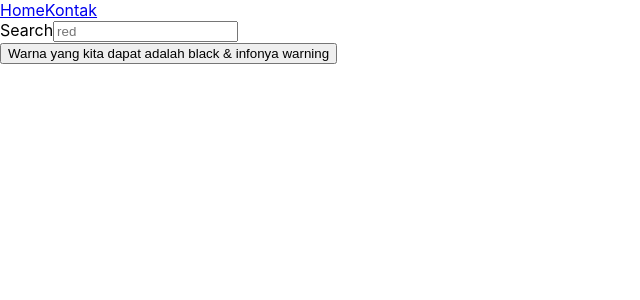
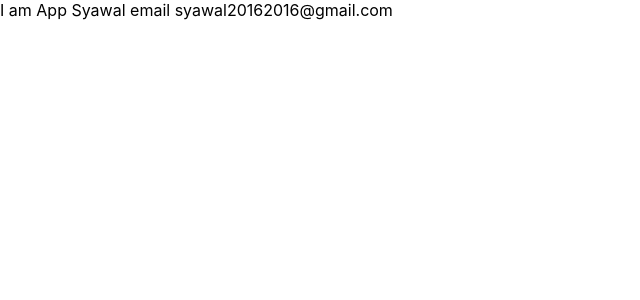
Before and after one commit to syawal2kalii/component-intermediate-react, a React (Create React App) app: page / in a window 1280 px wide. Shown: the top 300 px of the page, without its empty margins (0-640 px from the left). Built offline with nearby package versions, Linux system fonts and the light colour scheme.

Commit message:
4_higher_order_component

```diff
--- a/src/App.js
+++ b/src/App.js
@@ -1,59 +1,29 @@
 import React, { Component } from 'react';
 import './App.css';
 
-const MyContext = React.createContext();
-
-class App extends Component {
-  state = {
-    color : "black",
-    info : 'warning',
+const withUser = (WrappedComponent)=>{
+  class WithUser extends Component {
+    constructor(props){
+      super(props)
+      this.state = {
+        user : 'Syawal',
+        email : 'syawal20162016@gmail.com'
+      }
+    }
+    render() {
+      return <WrappedComponent user={this.state.user} email={this.state.email} {...this.props}/>
+    }
   }
-  render(){
-  return (
-    <MyContext.Provider value={this.state}>
-      <header>
-        <Navigation color="red" />
-      </header>
-    </MyContext.Provider>
-  );
-  }
+  return WithUser
 }
 
-class Navigation extends Component{
+class App extends Component{
   render(){
-    return(
+    return (
       <div>
-        <a href="#">Home</a>
-        <a href="#">Kontak</a>
-
-        <Search color={this.props.color}/>
-        <Button />
+        I am App {this.props.user} email {this.props.email}
       </div>
     )
   }
 }
-
-class Search extends Component{
-  render(){
-    return (
-      <div>
-        <label>Search</label>
-        <input type="search" placeholder={this.props.color} />
-      </div>
-    )
-  }
-}
-
-class Button extends Component{
-  render(){
-    return(
-      <MyContext.Consumer>
-        {(context)=>(
-          <button>Warna yang kita dapat adalah {context.color} & infonya {context.info}</button>
-        )}
-      </MyContext.Consumer>
-    )
-  }
-}
-
-export default App;
+export default withUser(App);
```
